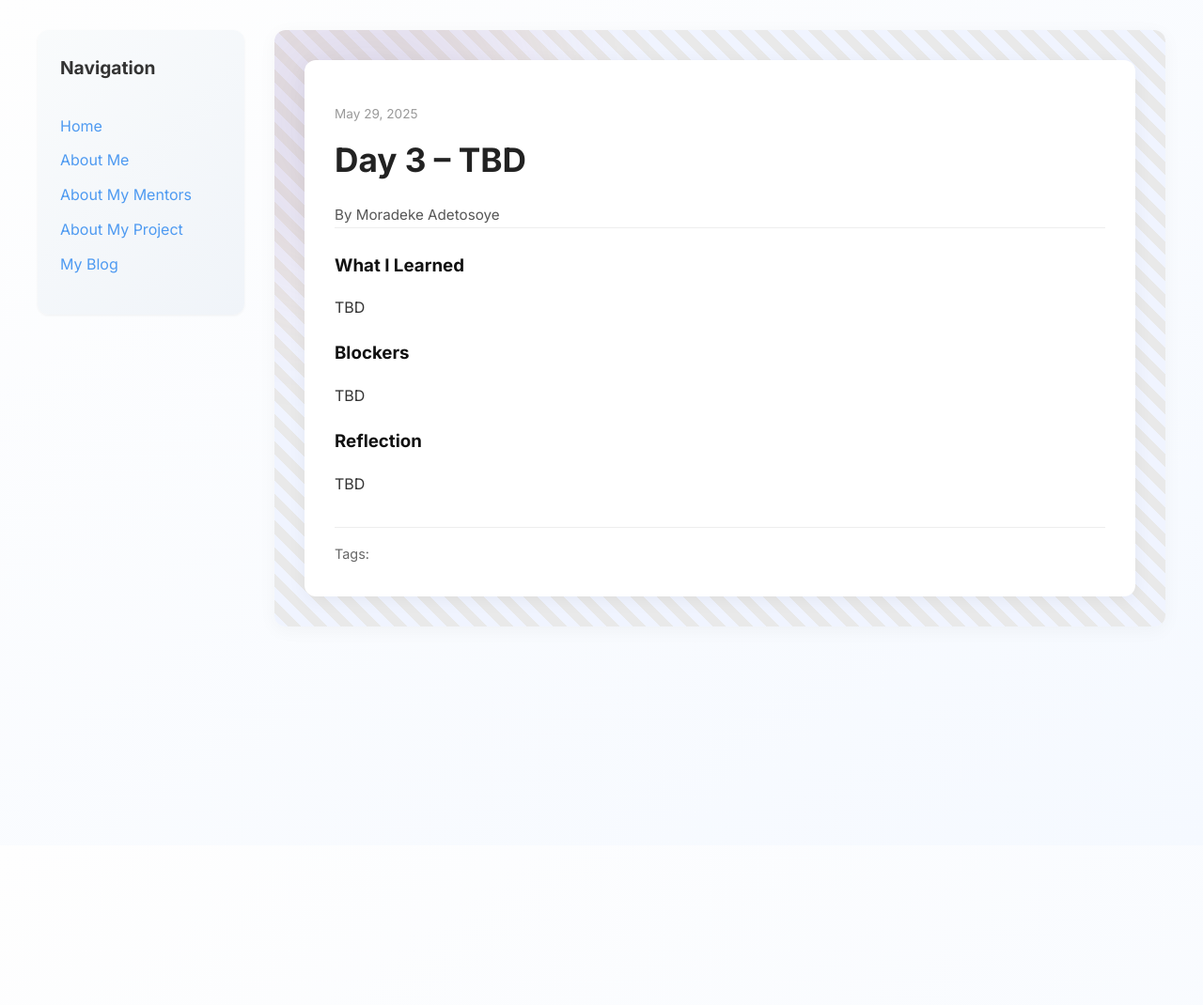
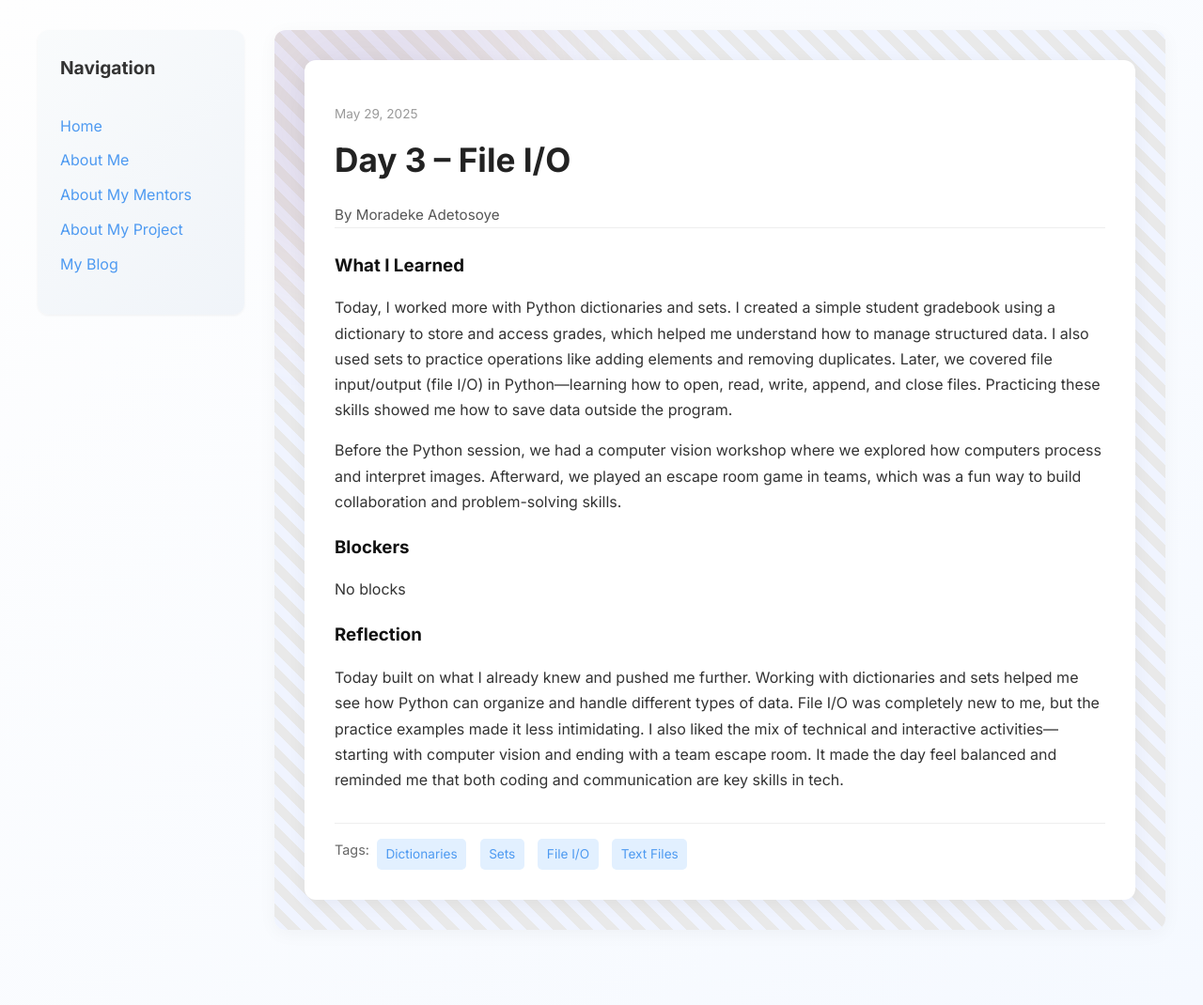
Before and after one commit to deke-a/deke-a.github.io, a Jekyll site: the page built from _posts/2025-05-29-day-3.md, in a window 1280 px wide. Shown: the whole page at 94% size. Built offline with Jekyll 4.4.1, drawn with Linux system fonts in a browser that asks for light colours; before the commit the page ends 900 px from its top, so only the background shows below that.

Commit message:
Update 2025-05-29-day-3.md

```diff
--- a/_posts/2025-05-29-day-3.md
+++ b/_posts/2025-05-29-day-3.md
@@ -1,16 +1,19 @@
 ---
 layout: post
-title: "Day 3 – TBD"
+title: "Day 3 – File I/O"
 date: 2025-05-29
 author: Moradeke Adetosoye
 permalink: /day3.html
-tags: []
+tags: ['Dictionaries', 'Sets', 'File I/O', 'Text Files']
 
 what_i_learned: |
-  TBD
+  Today, I worked more with Python dictionaries and sets. I created a simple student gradebook using a dictionary to store and access grades, which helped me understand how to manage structured data. I also used sets to practice operations like adding elements and removing duplicates. Later, we covered file input/output (file I/O) in Python—learning how to open, read, write, append, and close files. Practicing these skills showed me how to save data outside the program.
+
+  Before the Python session, we had a computer vision workshop where we explored how computers process and interpret images. Afterward, we played an escape room game in teams, which was a fun way to build collaboration and problem-solving skills.
+
 blockers: |
-  TBD
+  No blocks
 
 reflection: |
-  TBD
+  Today built on what I already knew and pushed me further. Working with dictionaries and sets helped me see how Python can organize and handle different types of data. File I/O was completely new to me, but the practice examples made it less intimidating. I also liked the mix of technical and interactive activities—starting with computer vision and ending with a team escape room. It made the day feel balanced and reminded me that both coding and communication are key skills in tech.
 ---
```
